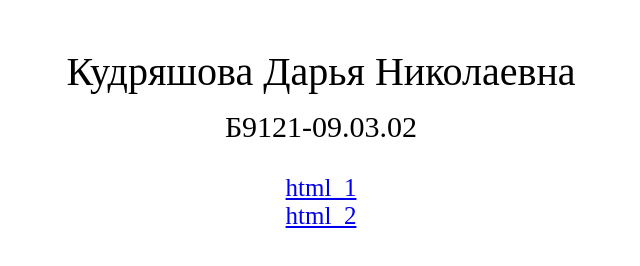
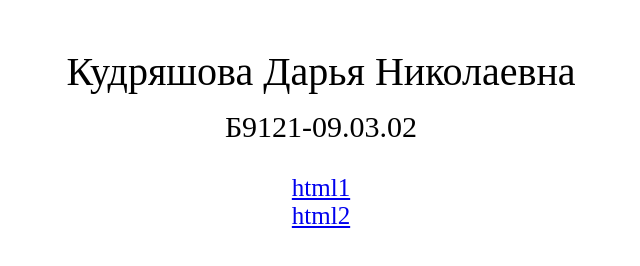
Before and after one commit to Aicach/practice, a plain HTML site: page index.html in a window 1280 px wide. Shown: the full height of the page, 319-959 px from the left. Drawn offline with Linux system fonts and the light colour scheme.

Commit message:
Update index.html

```diff
--- a/index.html
+++ b/index.html
@@ -12,8 +12,8 @@
             <p style="font-size: 40px; margin-bottom: 15px;">Кудряшова Дарья Николаевна</p>
             <p style="font-size: 30px; margin-top: 0;">Б9121-09.03.02</p>
 
-            <a style="font-size: 25px;" href="html_1.html">html_1</a><br>
-            <a style="font-size: 25px;" href="html_2.html">html_2</a>
+            <a style="font-size: 25px;" href="html1.html">html1</a><br>
+            <a style="font-size: 25px;" href="html2.html">html2</a>
         </div>
     </header>
 </body>
```
